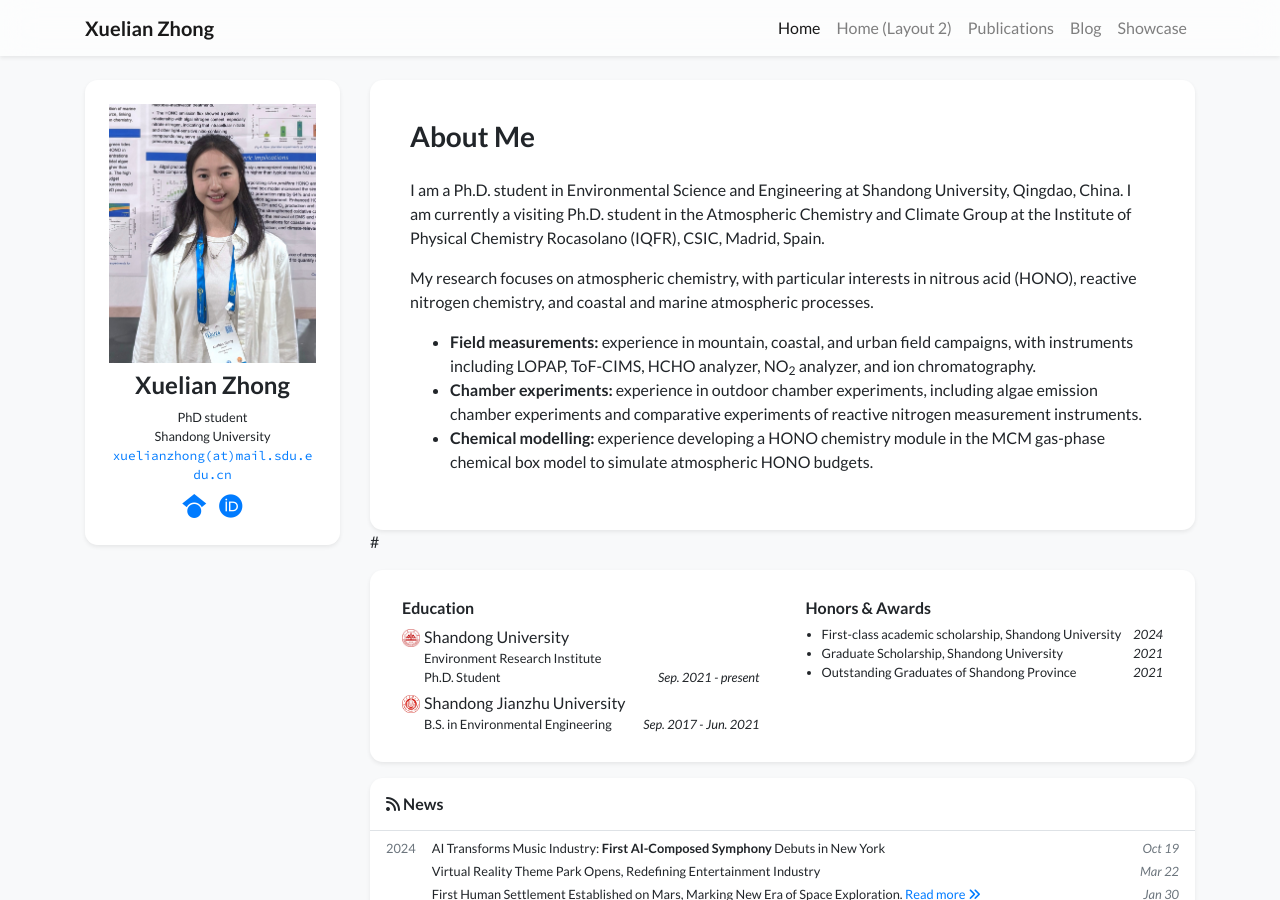
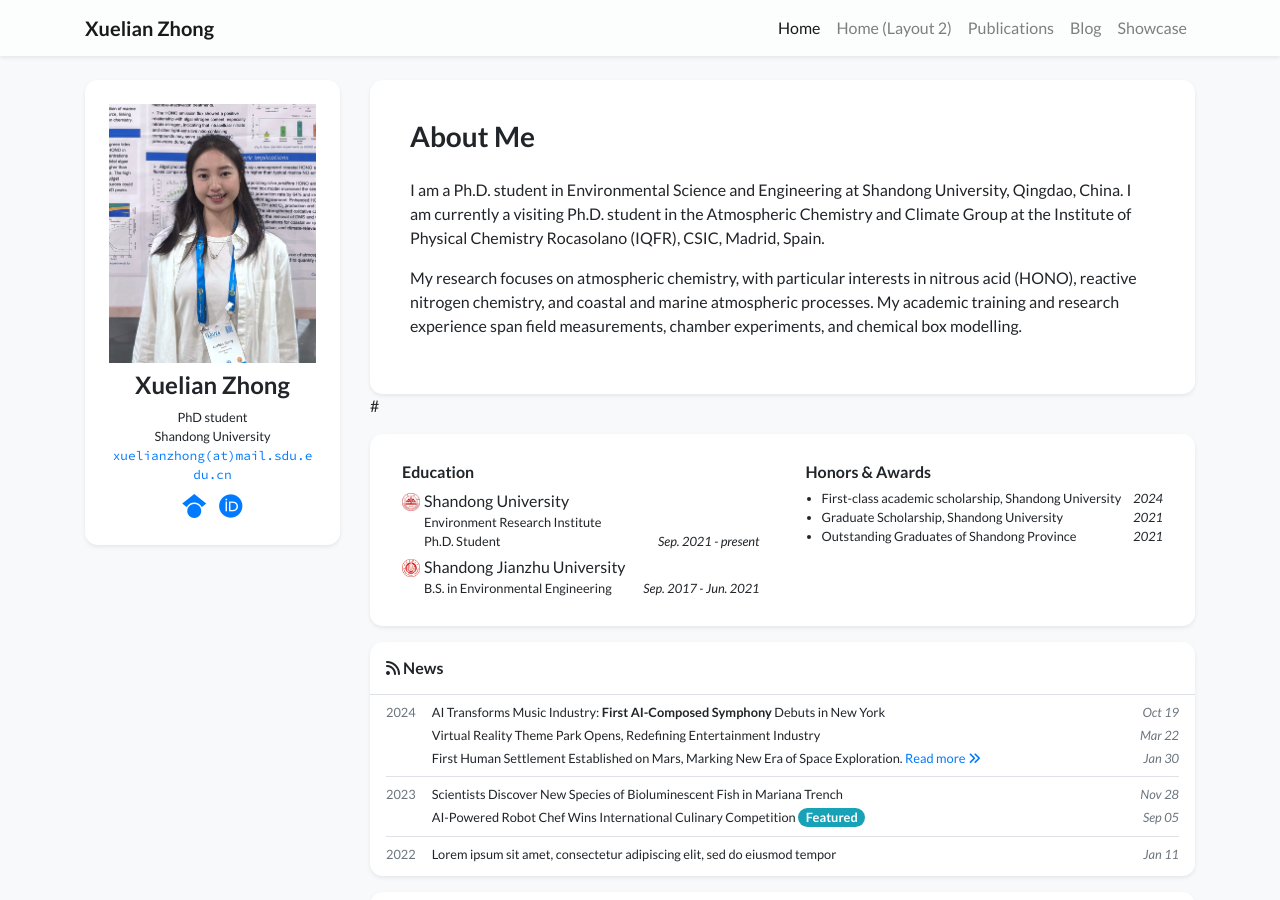
Before and after one commit to zhongdom0619/xuelian, a Jekyll site: the page built from index.html, in a window 1280 px wide and 900 px high. Built offline with Jekyll 4.4.1, drawn with Linux system fonts in a browser that asks for light colours; nearby versions of some CDN libraries; a style sheet for code colours, icons or effects is not loaded.

Commit message:
Update profile.yml

```diff
--- a/_data/profile.yml
+++ b/_data/profile.yml
@@ -24,13 +24,9 @@ short_bio: >-
   </p>
   <p>
     My research focuses on atmospheric chemistry, with particular interests in nitrous acid (HONO),
-    reactive nitrogen chemistry, and coastal and marine atmospheric processes.
+    reactive nitrogen chemistry, and coastal and marine atmospheric processes. My academic training and
+    research experience span field measurements, chamber experiments, and chemical box modelling.
   </p>
-  <ul>
-    <li><strong>Field measurements:</strong> experience in mountain, coastal, and urban field campaigns, with instruments including LOPAP, ToF-CIMS, HCHO analyzer, NO<sub>2</sub> analyzer, and ion chromatography.</li>
-    <li><strong>Chamber experiments:</strong> experience in outdoor chamber experiments, including algae emission chamber experiments and comparative experiments of reactive nitrogen measurement instruments.</li>
-    <li><strong>Chemical modelling:</strong> experience developing a HONO chemistry module in the MCM gas-phase chemical box model to simulate atmospheric HONO budgets.</li>
-  </ul>
 
 portrait_url: /assets/images/photos/xuelian.jpg
 # portrait_caption: >-
```
